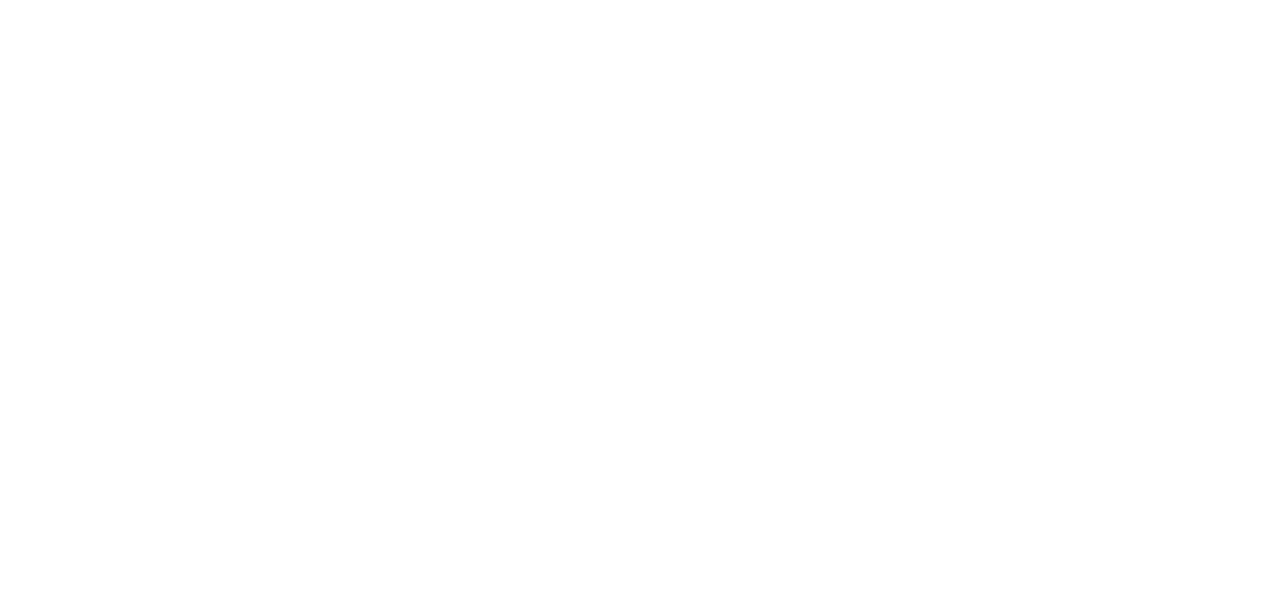
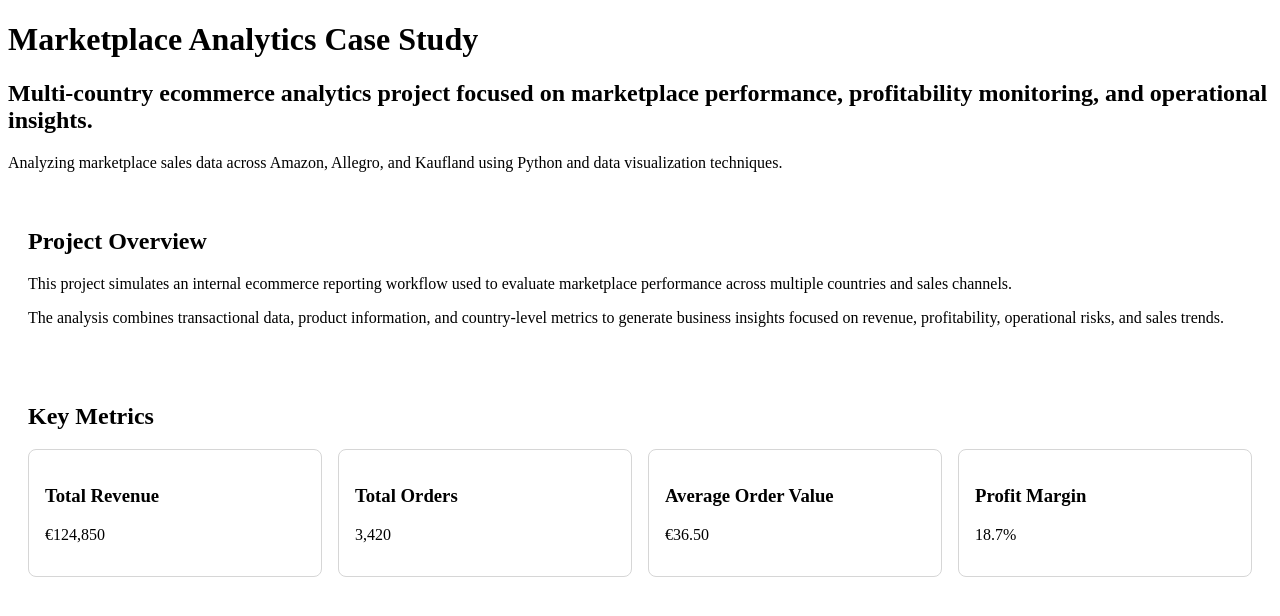
Before and after one commit to FelixCortezGIT/Marketplace-Analytics-Case-Study, a plain HTML site: page index.html in a window 1280 px wide. Drawn offline with Linux system fonts and the light colour scheme.

Commit message:
html - header, main section1 + section2 - own grid+box css - funkcie card, metrics-grid, metrics-box

```diff
--- a/index.html
+++ b/index.html
@@ -2,9 +2,68 @@
 <html lang="en">
 <head>
     <meta charset="UTF-8">
-    <title>Title</title>
+    <title>Marketplace Analytics Case Study</title>
+    <link rel="stylesheet" href="style.css">
 </head>
 <body>
 
+<header>
+    <h1>Marketplace Analytics Case Study</h1>
+    <h2>
+        Multi-country ecommerce analytics project focused on marketplace performance,
+        profitability monitoring, and operational insights.
+    </h2>
+    <p>
+        Analyzing marketplace sales data across Amazon, Allegro, and Kaufland
+        using Python and data visualization techniques.
+    </p>
+</header>
+
+<main>
+    <section class="card">
+        <h2>Project Overview</h2>
+
+        <p>
+            This project simulates an internal ecommerce reporting workflow used to
+            evaluate marketplace performance across multiple countries and sales channels.
+        </p>
+
+        <p>
+            The analysis combines transactional data, product information, and
+            country-level metrics to generate business insights focused on revenue,
+            profitability, operational risks, and sales trends.
+        </p>
+    </section>
+
+    <section class="card">
+    <h2>Key Metrics</h2>
+
+    <div class="metrics-grid">
+        <div class="metric-box">
+            <h3>Total Revenue</h3>
+            <p>€124,850</p>
+        </div>
+
+        <div class="metric-box">
+            <h3>Total Orders</h3>
+            <p>3,420</p>
+        </div>
+
+        <div class="metric-box">
+            <h3>Average Order Value</h3>
+            <p>€36.50</p>
+        </div>
+
+        <div class="metric-box">
+            <h3>Profit Margin</h3>
+            <p>18.7%</p>
+        </div>
+    </div>
+</section>
+</main>
+
+<footer>
+</footer>
+
 </body>
 </html>
--- a/style.css
+++ b/style.css
@@ -0,0 +1,19 @@
+
+
+.card {
+    background-color: white;
+    padding: 20px;
+    border-radius: 10px;
+}
+
+.metrics-grid {
+    display: grid;
+    grid-template-columns: repeat(4, 1fr);
+    gap: 16px;
+}
+
+.metric-box {
+    border: 1px solid #d6d6d6;
+    padding: 16px;
+    border-radius: 8px;
+}
```
